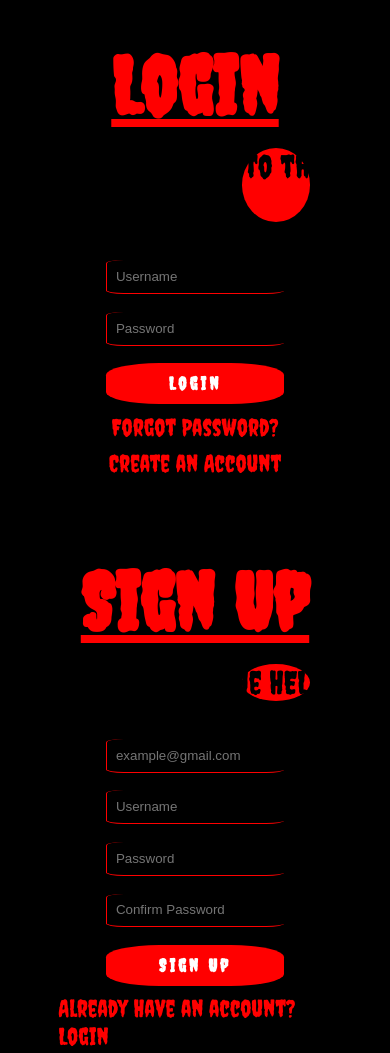
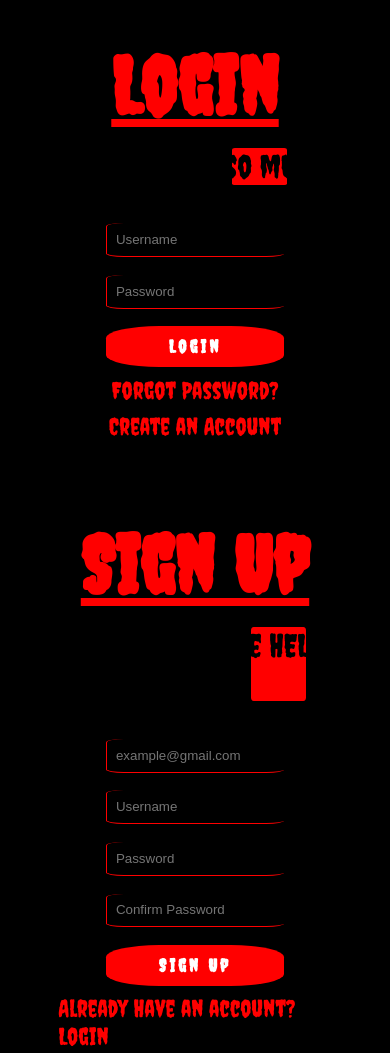
Before and after one commit to UjjwalN15/Login-Signup, a plain HTML site: page index.html in a window 390 px wide. Shown: the top 1053 px of the page. Drawn offline with Linux system fonts and the light colour scheme.

Commit message:
Code Updated

```diff
--- a/css/style.css
+++ b/css/style.css
@@ -103,32 +103,29 @@ a:hover{
     content: "";
     position: absolute;
     top: 0;
-    width: 25%;
+    width: 20%;
     height: 100%;
     background-color: red;
     z-index: -1;
     animation: slideIn 8s ease-in infinite;
-    display: flex;
-    justify-content: center;
-    align-items: center;
-    border-radius: 50%;
+    border-radius: 5%;
 }
 
 @keyframes slideIn {
     0% {
-        left: -10%;
+        left: -3%;
     }
     25% {
         left: 50%;
     }
     50%{
-        left: 90%;
+        left: 83%;
     }
     75% {
         left: 50%;
     }
     100%{
-        left: -10%;
+        left: -3%;
     }
 }
 
@@ -147,12 +144,51 @@ a:hover{
         margin: 10%;
         border-radius: 20px;
     }
-    .sliding-box{
+    .sliding-box-login, .sliding-box-signup {
         font-size: 2rem;
         margin-top: 5%;
         width: 100%;
     }
-    @keyframes slideIn {
+    .sliding-box-login::before {
+        content: "";
+        position: absolute;
+        top: 0;
+        width: 20%;
+        height: 100%;
+        background-color: red;
+        z-index: -1;
+        animation: slideIn-login 8s ease-in infinite;
+        border-radius: 5%;
+    }
+    @keyframes slideIn-login {
+        0% {
+            left: 11%;
+        }
+        25% {
+            left: 50%;
+        }
+        50%{
+            left: 70%;
+        }
+        75% {
+            left: 50%;
+        }
+        100%{
+            left: 11%;
+        }
+    }
+    .sliding-box-signup::before {
+        content: "";
+        position: absolute;
+        top: 0;
+        width: 20%;
+        height: 100%;
+        background-color: red;
+        z-index: -1;
+        animation: slideIn-signup 8s ease-in infinite;
+        border-radius: 5%;
+    }
+    @keyframes slideIn-signup {
         0% {
             left: 0%;
         }
@@ -160,7 +196,7 @@ a:hover{
             left: 50%;
         }
         50%{
-            left: 75%;
+            left: 80%;
         }
         75% {
             left: 50%;
--- a/index.html
+++ b/index.html
@@ -12,7 +12,7 @@
     <div class="container flex-center">
         <div class="loginbox flex-center">
             <h1 class="pointer">Login</h1>
-            <div class="sliding-box ">Welcome Back to the HELL</div>
+            <div class="sliding-box sliding-box-login">I Missed you so much</div>
             <form action="/login" method="POST">
                 <input type="text" name="username" id="username" placeholder="Username" required>
                 <input type="password" name="password" id="password" placeholder="Password" required>
@@ -23,7 +23,7 @@
         </div>
         <div class="signupbox flex-center">
             <h1 class="pointer">Sign Up</h1>
-            <div class="sliding-box ">Welcome to the HELL</div>
+            <div class="sliding-box sliding-box-signup">Welcome to the HELL Human</div>
             <form action="/login" method="POST">
                 <input type="email" name="username" id="username" placeholder="example@gmail.com" required>
                 <input type="text" name="username" id="username" placeholder="Username" required>
@@ -32,7 +32,7 @@
                 <input type="submit" id="submit" value="Sign Up">
             </form>
             <p class="already pointer">Already Have an account? <a href="#">Login</a></p>
-            <div class="sliding-box ">Signup at your own risk</div>
+            <div class="sliding-box sliding-box-signup ">Signup at your own risk</div>
         </div>
     </div>
 </body>
```
